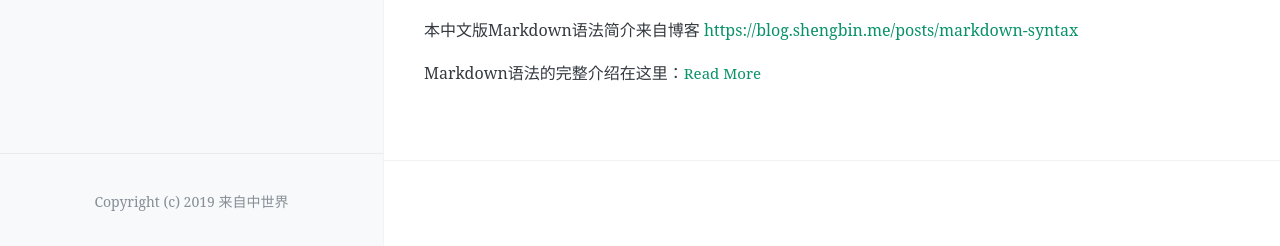
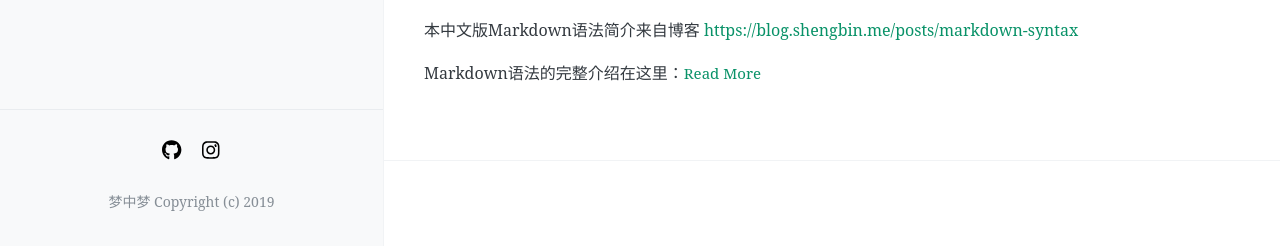
Before and after one commit to cimorian10215/bowe-1, a Jekyll site: the page built from index.html, in a window 1280 px wide and 1182 px high. Shown: the part 933-1179 px from the top of the window. Built offline with Jekyll 4.4.1, drawn with Linux system fonts in a browser that asks for light colours; nearby versions of some CDN libraries; the list of posts is cut into pages by our own code; some of the changed lines change nothing that is shown.

Commit message:
Update _config.yml

```diff
--- a/_config.yml
+++ b/_config.yml
@@ -42,8 +42,8 @@ footer-links:
   email: #fromendworld@outlook.com
   facebook: #https://www.facebook.com/<>
   flickr: #https://www.flickr.com/<>
-  github:  #https://github.com/<>
-  instagram: #https://instagram.com/<>
+  github: https://github.com/cimorian10215 #https://github.com/<>
+  instagram: https://instagram.com/cimorian10215  #https://instagram.com/<>
   linkedin: #https://www.linkedin.com/in/<>
   pinterest: #https://www.pinterest.com/<>
   rss: #随便填点啥RSS就能用了
@@ -53,7 +53,7 @@ footer-links:
   youtube: # channel/<your_long_string> or user/<user-name>
 
 # 站点页脚的文字
-footer-text: Copyright (c) 2019 来自中世界
+footer-text: 梦中梦 Copyright (c) 2019
 
 # 输入Disqus shortname，即可添加评论区，细节可阅读文档。
 disqus:  phantasia-1 #shortname
```
